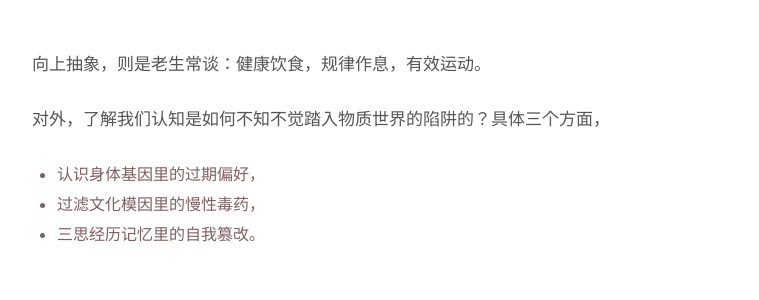
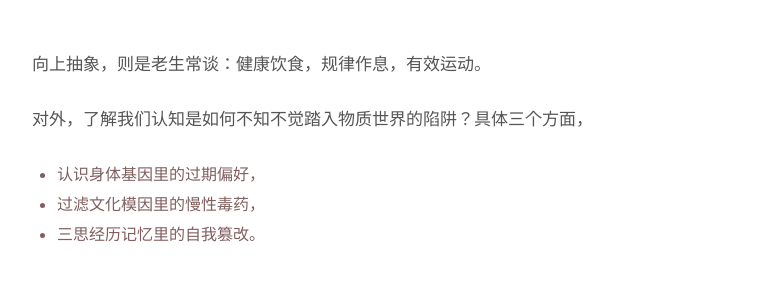
Before and after one commit to WillWang-X/willwang-x.github.io, a Jekyll site: the page built from _posts/blogs/2022-12-31-horse-manure-and-fertile-soil.md, in a window 1280 px wide and 900 px high, scrolled down 2389 px. Shown: the part 152-452 px from the top of the window, without its empty margins (258-1017 px from the left). Built offline with Jekyll 4.4.1, drawn with Linux system fonts in a browser that asks for light colours; some of the changed text lies outside the part shown.

Commit message:
Increase readability

```diff
--- a/_posts/blogs/2022-12-31-horse-manure-and-fertile-soil.md
+++ b/_posts/blogs/2022-12-31-horse-manure-and-fertile-soil.md
@@ -79,7 +79,7 @@ published: true
 
 向上抽象，则是老生常谈：健康饮食，规律作息，有效运动。
 
-对外，了解我们认知是如何不知不觉踏入物质世界的陷阱的？具体三个方面，
+对外，了解我们认知是如何不知不觉踏入物质世界的陷阱？具体三个方面，
 
 - 认识身体基因里的过期偏好，
 - 过滤文化模因里的慢性毒药，
```
Also changed, not shown: other parts of _posts/blogs/2022-12-31-horse-manure-and-fertile-soil.md (+1 -1 lines).
